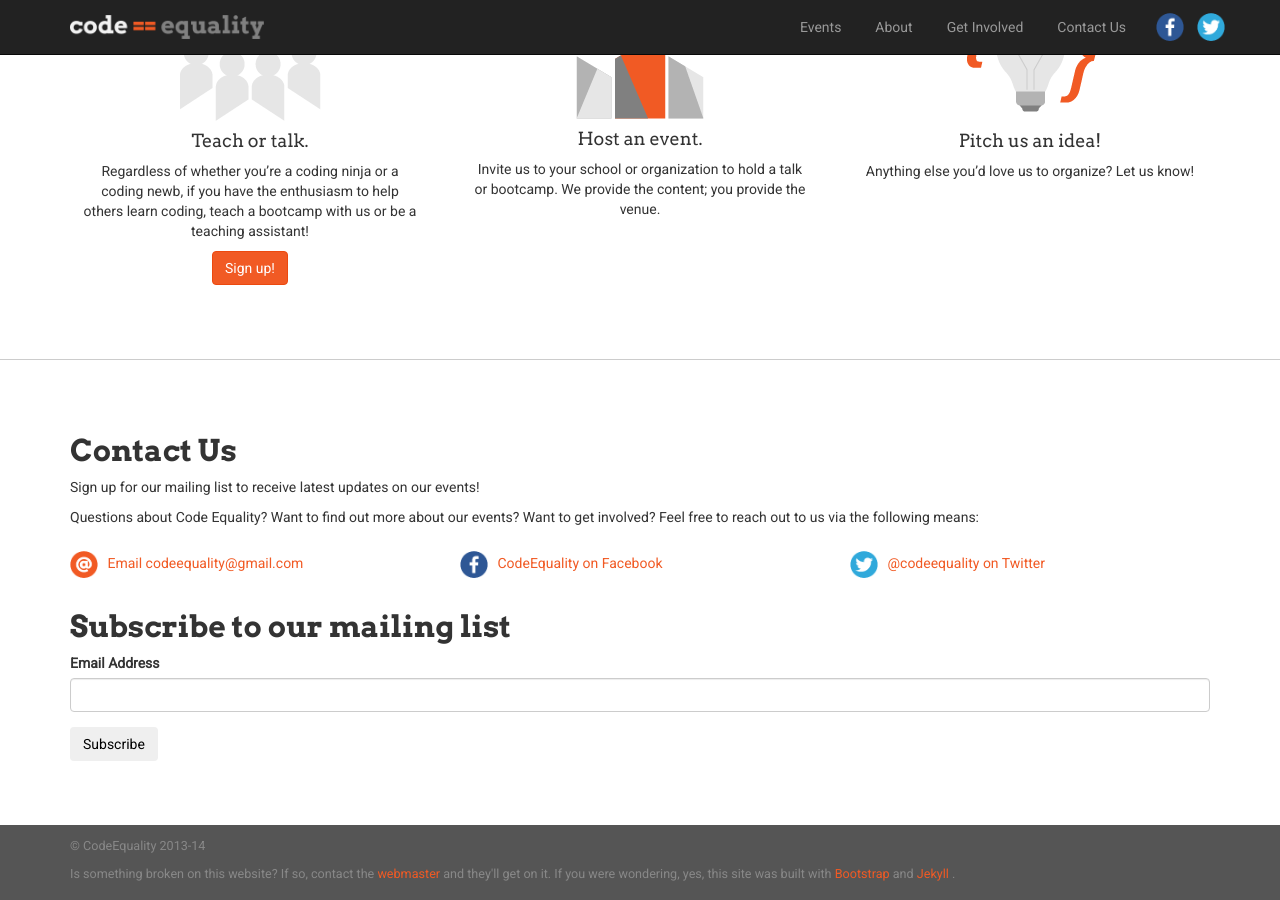
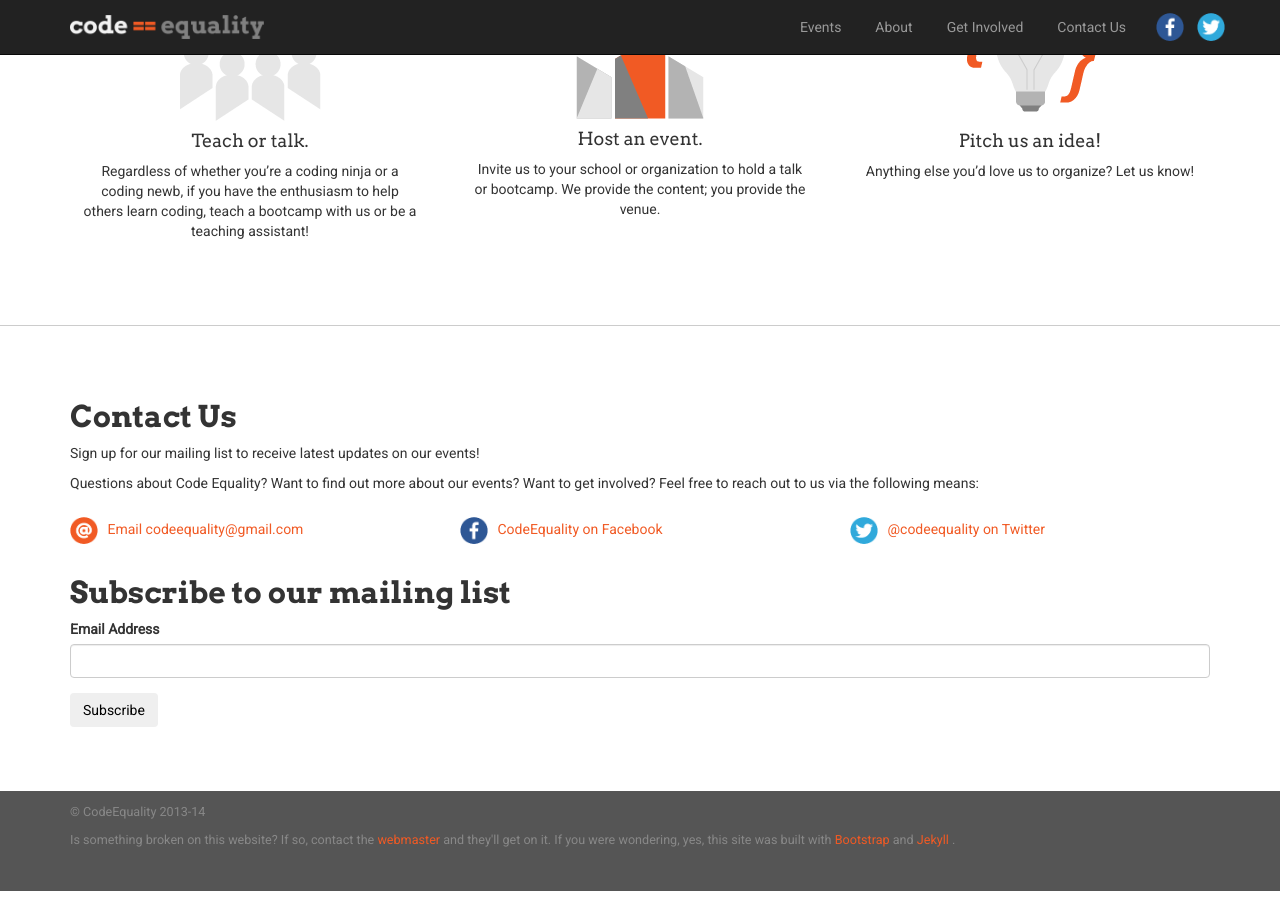
Before and after one commit to CodeEquality/codeequality.github.io, a Jekyll site: the page built from index.html, in a window 1280 px wide and 900 px high, scrolled down 1892 px. Built offline with Jekyll 4.4.1, drawn with Linux system fonts in a browser that asks for light colours; nearby versions of some CDN libraries.

Commit message:
Remove link to volunteer page

```diff
--- a/index.html
+++ b/index.html
@@ -111,7 +111,7 @@ It made sense to build an organization to represent our objectives. So here we a
 bootcamp with us or be a teaching assistant!
             </p>
 
-            <a href="/volunteer.html" class="btn btn-primary">Sign up!</a>
+            <!-- <a href="/volunteer.html" class="btn btn-primary">Sign up!</a> -->
           </div>
         </div>
         <div class="col-md-4 col-sm-6 col-xs-12">
```
Also changed, not shown: 1 other file.
